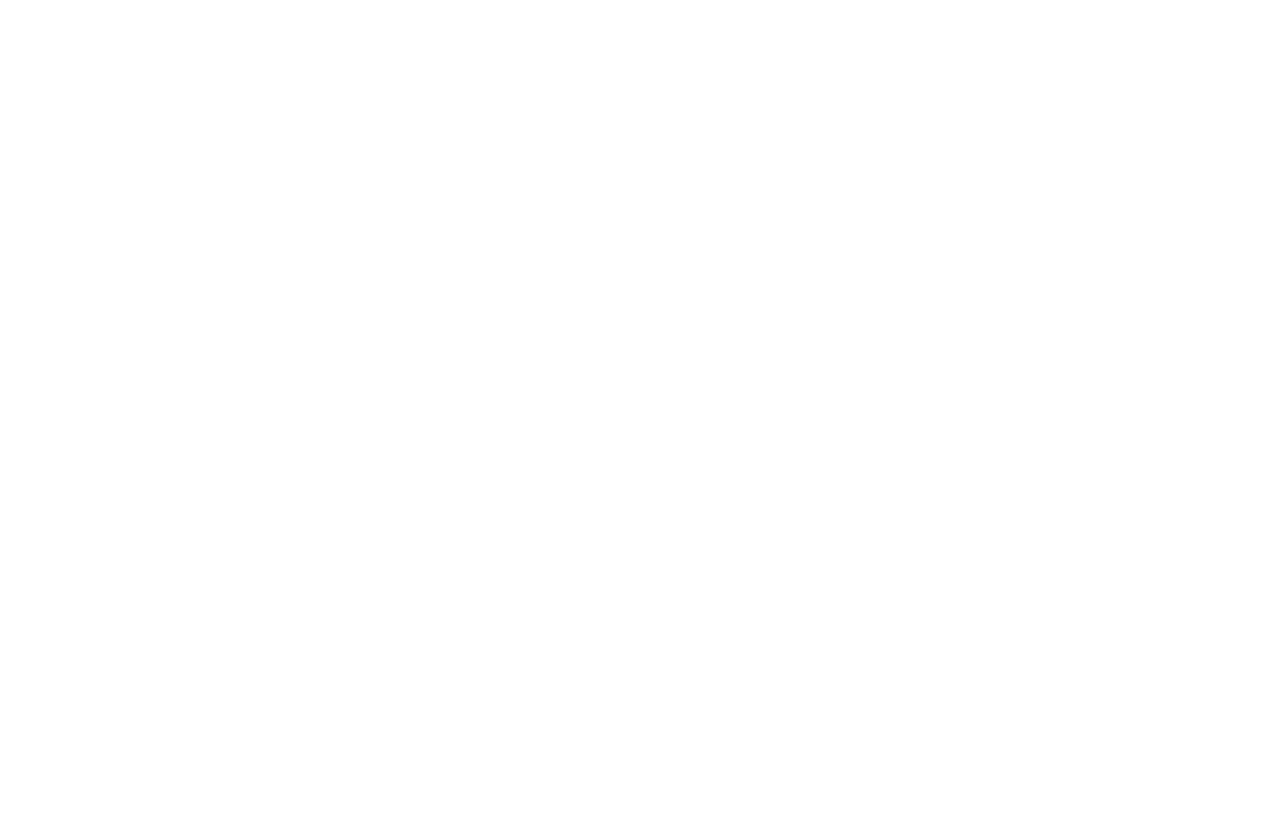
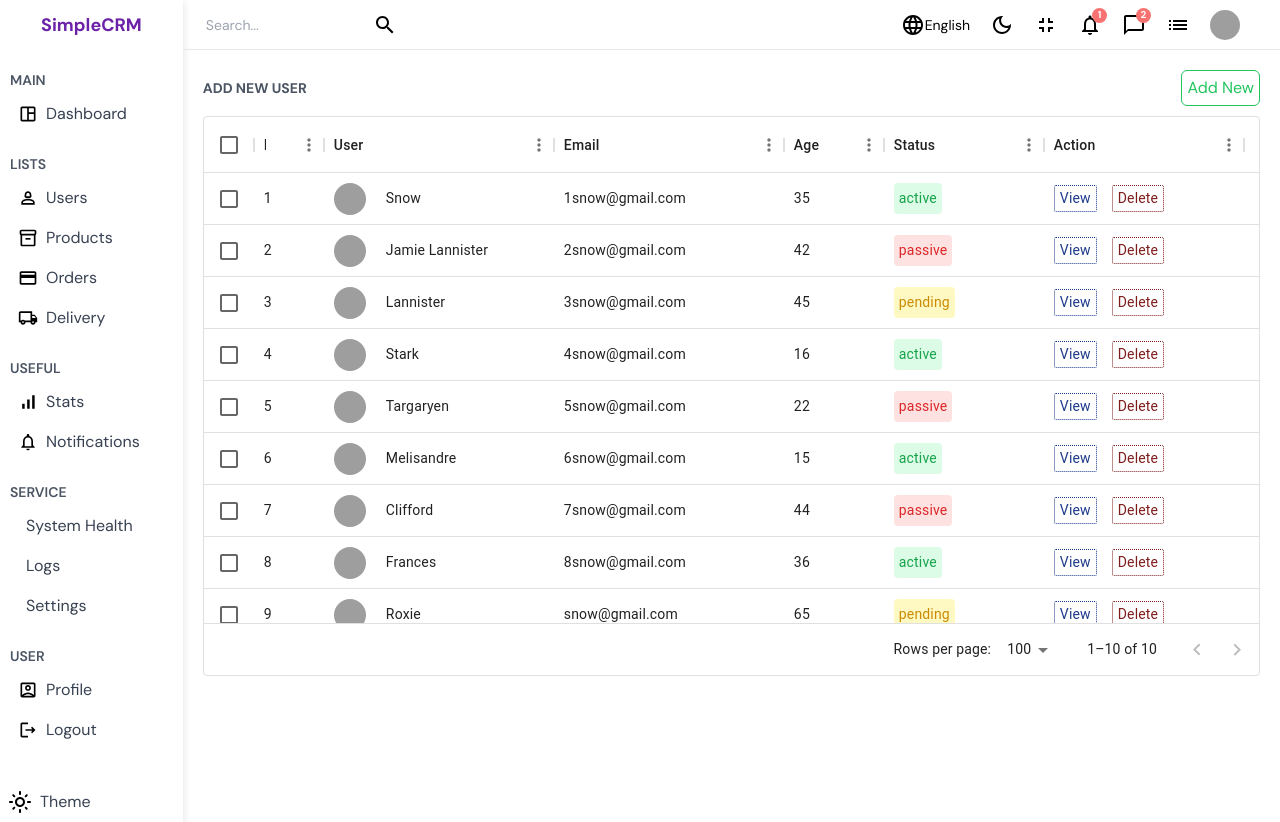
Before and after one commit to paul-zander/simpleCRM, a React (Vite) app: page /users in a window 1280 px wide. Before the commit the page ends 800 px from the top, so only its background shows below. Built offline with nearby package versions, Linux system fonts and the light colour scheme; grey boxes are pictures that could not be loaded.

Commit message:
edited datatable

```diff
--- a/package.json
+++ b/package.json
@@ -14,6 +14,7 @@
     "@emotion/styled": "^11.11.0",
     "@mui/icons-material": "^5.14.19",
     "@mui/material": "^5.14.19",
+    "@mui/x-data-grid": "^6.18.3",
     "react": "^18.2.0",
     "react-circular-progressbar": "^2.1.0",
     "react-dom": "^18.2.0",
--- /dev/null
+++ b/src/components/Datatable.jsx
@@ -0,0 +1,60 @@
+import { useState } from "react";
+import { DataGrid } from "@mui/x-data-grid";
+import { userRows, userColumns } from "../datatablesource.jsx";
+import { Link } from "react-router-dom";
+
+function Datatable() {
+  const [data, setData] = useState(userRows);
+
+  function handleDelete(id) {
+    setData(data.filter((item) => item.id !== id));
+  }
+
+  const actionColumn = [
+    {
+      field: "action",
+      headerName: "Action",
+      width: 200,
+      renderCell: (params) => {
+        return (
+          <div className="flex items-center gap-[15px]">
+            <Link to="/users/test" style={{ textDecoration: "none" }}>
+              <div className="py-[2px] px-[5px] rounded-sm text-blue-900 border border-dotted border-blue-900 cursor-pointer">
+                View
+              </div>
+            </Link>
+            <div
+              className="py-[2px] px-[5px] rounded-sm text-red-900 border border-dotted border-red-900 cursor-pointer"
+              onClick={() => handleDelete(params.row.id)}
+            >
+              Delete
+            </div>
+          </div>
+        );
+      },
+    },
+  ];
+  return (
+    <div className="h-[600px] p-[20px]">
+      <div className="w-full text-sm text-gray-600 font-bold mb-[10px] flex items-center justify-between">
+        ADD NEW USER
+        <Link
+          to="/users/new"
+          className="text-green-500 text-base font-normal border border-green-500 p-[5px] rounded-md cursor-pointer"
+        >
+          Add New
+        </Link>
+      </div>
+      <DataGrid
+        className="datagrid"
+        rows={data}
+        columns={userColumns.concat(actionColumn)}
+        pageSize={9}
+        rowsPerPageOptions={[9]}
+        checkboxSelection
+      />
+    </div>
+  );
+}
+
+export default Datatable;
--- a/src/components/Table.jsx
+++ b/src/components/Table.jsx
@@ -61,13 +61,9 @@
   ];
 
   return (
-    <>
-      <h2 className="font-bold text-sm uppercase text-gray-600">
-        Latest Transactions
-      </h2>
-      <div className="flex-2 shadow-3xl p-[10px]">
+    <div className="flex-2 p-[10px]">
       <TableContainer component={Paper}>
-          <Table>
+        <Table sx={{ minWidth: 650 }} aria-label="simple table">
           <TableHead>
             <TableRow>
               <TableCell>Tracking ID</TableCell>
@@ -97,14 +93,24 @@
                 <TableCell>{row.date}</TableCell>
                 <TableCell>{row.amount}</TableCell>
                 <TableCell>{row.method}</TableCell>
-                  <TableCell>{row.status}</TableCell>
+                <TableCell>
+                  {/* change color depending on status */}
+                  <span
+                    className={`p-1.5  ${
+                      row.status === "Pending"
+                        ? "text-goldenrod bg-pending"
+                        : "text-green-500 bg-approved"
+                    }`}
+                  >
+                    {row.status}
+                  </span>
+                </TableCell>
               </TableRow>
             ))}
           </TableBody>
         </Table>
       </TableContainer>
     </div>
-    </>
   );
 }
 
--- /dev/null
+++ b/src/datatablesource.jsx
@@ -0,0 +1,152 @@
+function getStatusColorClasses(status) {
+  let textColorClass = "";
+  let bgColorClass = "";
+
+  if (status === "pending") {
+    textColorClass = "text-yellow-600";
+    bgColorClass = "bg-yellow-100";
+  } else if (status === "active") {
+    textColorClass = "text-green-600";
+    bgColorClass = "bg-green-100";
+  } else if (status === "passive") {
+    textColorClass = "text-red-600";
+    bgColorClass = "bg-red-100";
+  } else {
+    textColorClass = "text-gray-600";
+    bgColorClass = "bg-gray-100";
+  }
+
+  return `${textColorClass} ${bgColorClass}`;
+}
+
+export const userColumns = [
+  { field: "id", headerName: "ID", width: 70 },
+  {
+    field: "user",
+    headerName: "User",
+    width: 230,
+    renderCell: (params) => {
+      return (
+        <div className="flex items-center">
+          <img
+            className="w-8 h-8 rounded-full object-cover mr-[20px]"
+            src={params.row.img}
+            alt="avatar"
+          />
+          {params.row.username}
+        </div>
+      );
+    },
+  },
+  {
+    field: "email",
+    headerName: "Email",
+    width: 230,
+  },
+
+  {
+    field: "age",
+    headerName: "Age",
+    width: 100,
+  },
+  {
+    field: "status",
+    headerName: "Status",
+    width: 160,
+    renderCell: (params) => {
+      return (
+        <div
+          className={`p-[5px] rounded ${getStatusColorClasses(
+            params.row.status
+          )}`}
+        >
+          {params.row.status}
+        </div>
+      );
+    },
+  },
+];
+
+//temporary data
+export const userRows = [
+  {
+    id: 1,
+    username: "Snow",
+    img: "https://images.pexels.com/photos/1820770/pexels-photo-1820770.jpeg?auto=compress&cs=tinysrgb&dpr=2&w=500",
+    status: "active",
+    email: "1snow@gmail.com",
+    age: 35,
+  },
+  {
+    id: 2,
+    username: "Jamie Lannister",
+    img: "https://images.pexels.com/photos/1820770/pexels-photo-1820770.jpeg?auto=compress&cs=tinysrgb&dpr=2&w=500",
+    email: "2snow@gmail.com",
+    status: "passive",
+    age: 42,
+  },
+  {
+    id: 3,
+    username: "Lannister",
+    img: "https://images.pexels.com/photos/1820770/pexels-photo-1820770.jpeg?auto=compress&cs=tinysrgb&dpr=2&w=500",
+    email: "3snow@gmail.com",
+    status: "pending",
+    age: 45,
+  },
+  {
+    id: 4,
+    username: "Stark",
+    img: "https://images.pexels.com/photos/1820770/pexels-photo-1820770.jpeg?auto=compress&cs=tinysrgb&dpr=2&w=500",
+    email: "4snow@gmail.com",
+    status: "active",
+    age: 16,
+  },
+  {
+    id: 5,
+    username: "Targaryen",
+    img: "https://images.pexels.com/photos/1820770/pexels-photo-1820770.jpeg?auto=compress&cs=tinysrgb&dpr=2&w=500",
+    email: "5snow@gmail.com",
+    status: "passive",
+    age: 22,
+  },
+  {
+    id: 6,
+    username: "Melisandre",
+    img: "https://images.pexels.com/photos/1820770/pexels-photo-1820770.jpeg?auto=compress&cs=tinysrgb&dpr=2&w=500",
+    email: "6snow@gmail.com",
+    status: "active",
+    age: 15,
+  },
+  {
+    id: 7,
+    username: "Clifford",
+    img: "https://images.pexels.com/photos/1820770/pexels-photo-1820770.jpeg?auto=compress&cs=tinysrgb&dpr=2&w=500",
+    email: "7snow@gmail.com",
+    status: "passive",
+    age: 44,
+  },
+  {
+    id: 8,
+    username: "Frances",
+    img: "https://images.pexels.com/photos/1820770/pexels-photo-1820770.jpeg?auto=compress&cs=tinysrgb&dpr=2&w=500",
+    email: "8snow@gmail.com",
+    status: "active",
+    age: 36,
+  },
+  {
+    id: 9,
+    username: "Roxie",
+    img: "https://images.pexels.com/photos/1820770/pexels-photo-1820770.jpeg?auto=compress&cs=tinysrgb&dpr=2&w=500",
+    email: "snow@gmail.com",
+    status: "pending",
+    age: 65,
+  },
+  {
+    id: 10,
+    username: "Roxie",
+    img: "https://images.pexels.com/photos/1820770/pexels-photo-1820770.jpeg?auto=compress&cs=tinysrgb&dpr=2&w=500",
+    email: "snow@gmail.com",
+    status: "active",
+    age: 65,
+  },
+];
--- a/src/pages/Home.jsx
+++ b/src/pages/Home.jsx
@@ -21,7 +21,10 @@
           <Featured />
           <Chart />
         </div>
-        <div>
+        <div className="shadow-3xl p-[20px] m-[20px]">
+          <h2 className="font-bold text-sm uppercase text-gray-600 mb-3.5">
+            Latest Transactions
+          </h2>
           <Table />
         </div>
       </div>
--- a/src/pages/List.jsx
+++ b/src/pages/List.jsx
@@ -1,5 +1,17 @@
+import Datatable from "../components/Datatable.jsx";
+import Navbar from "../components/Navbar.jsx";
+import Sidebar from "../components/Sidebar.jsx";
+
 function List() {
-  return <div></div>;
+  return (
+    <div className="flex w-full">
+      <Sidebar />
+      <div className="flex-6">
+        <Navbar />
+        <Datatable />
+      </div>
+    </div>
+  );
 }
 
 export default List;
--- a/tailwind.config.js
+++ b/tailwind.config.js
@@ -13,6 +13,15 @@
         "3xl":
           "rgba(99, 99, 99, 0.2) 0px 2px 8px 0px;rgba(149, 157, 165, 0.2) 0px 8px 24px;",
       },
+      colors: {
+        pending: "rgba(189, 189, 3, 0.103)",
+        approved: "rgba(0, 128, 0, 0.151)",
+        goldenrod: "#DAA520",
+        crimson: "#DC143C",
+        active: "rgba(0, 128, 0, 0.05)",
+        passive: "rgba(255, 0, 0, 0.05)",
+        viewBtn: "rgba(0, 0, 139, 0.596)",
+      },
     },
   },
   plugins: [],
```
Also changed, not shown: 1 other file (tests, documents, lock files or other folders). Lines whose indentation alone changed are shown as unchanged.
